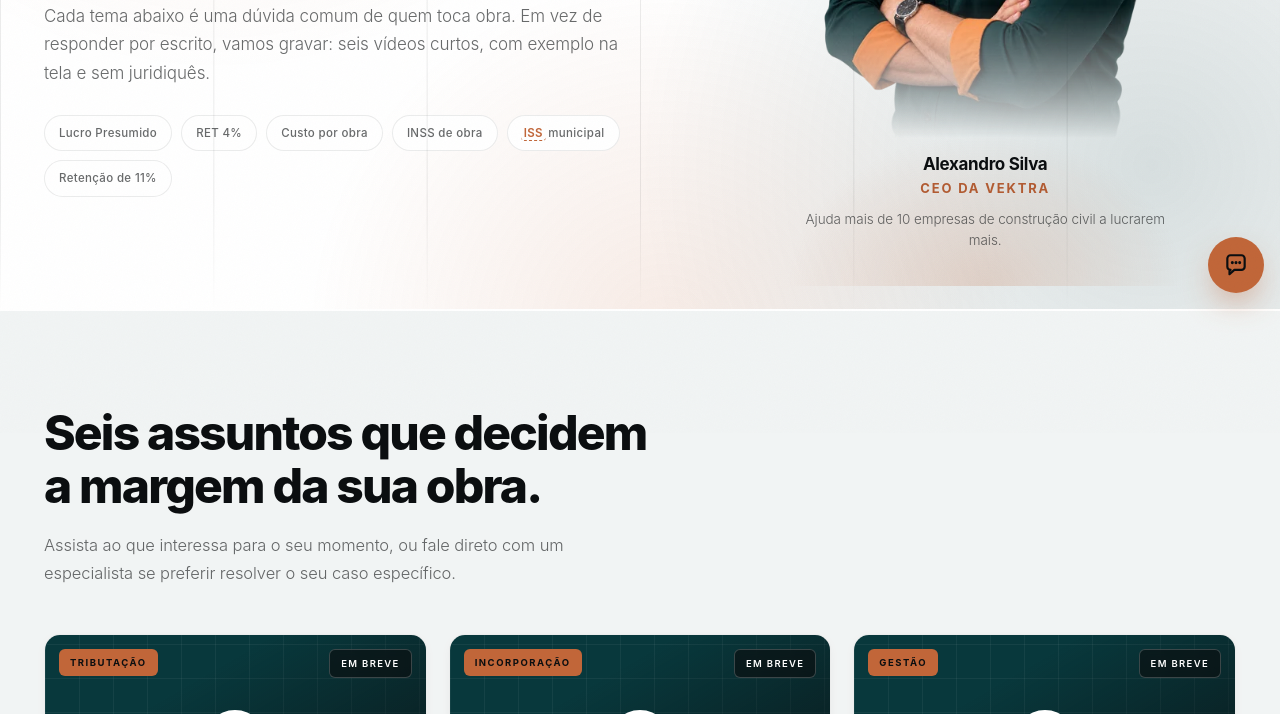
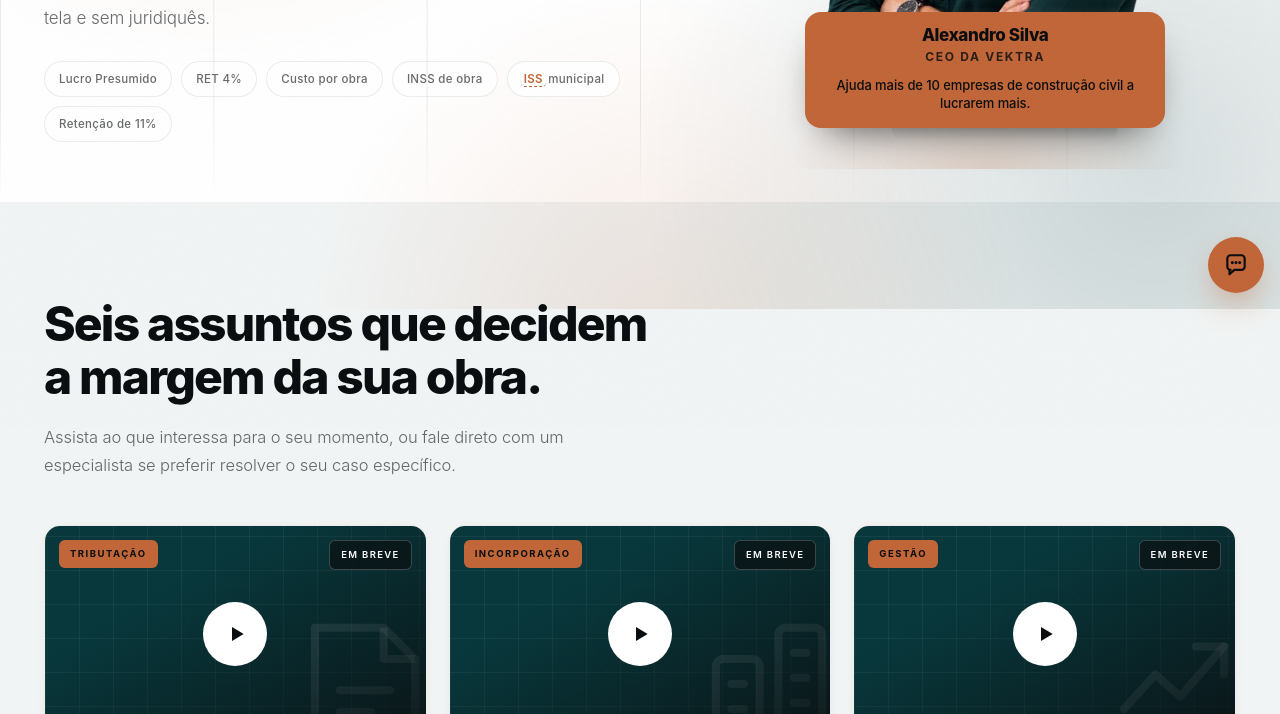
Before and after one commit to DimitriFergus/site-vektra, a plain HTML site: page servicos.html in a window 1280 px wide. Shown: the part 491-1205 px from the top of the page. Drawn offline with Linux system fonts and the light colour scheme.

Commit message:
Legenda da foto vira cartão laranja sobre a imagem
Antes ela ficava abaixo da foto, e no desktop exigia rolar para ler.
Agora é um cartão de fundo laranja com bordas arredondadas, sobreposto
à parte de baixo da foto: cobre parte da imagem de propósito.

- Texto em tom escuro sobre o laranja, com contraste 4,8 nos dois temas
- O cargo perde a regra do tema claro, que não faz mais sentido dentro
  do cartão
- Continua dentro do <figure>, então só aparece no desktop

Conferido no navegador: cartão dentro da área da foto e visível sem
rolar, em 1024 e 1440, nos dois temas.

Co-Authored-By: Claude Opus 5 (1M context) <noreply@anthropic.com>
Claude-Session: https://claude.ai/code/session_01P9bamZj2R9Hq4cBgMrhWXM

```diff
--- a/assets/css/components.css
+++ b/assets/css/components.css
@@ -383,23 +383,28 @@
   }
 }
 
-/* Legenda embaixo da foto: nome, cargo e a frase de autoridade.
-   Fica dentro do <figure>, então aparece e esconde junto com a foto. */
-.hero-foto-legenda{ margin-top:16px;text-align:center }
+/* Legenda sobre a foto: cartão laranja na parte de baixo, com bordas
+   arredondadas. Fica por cima da imagem de propósito, para o nome e a
+   frase aparecerem sem ninguém precisar rolar a página. */
+.hero-foto-legenda{
+  position:absolute;left:10px;right:10px;bottom:12px;
+  padding:13px 16px 15px;border-radius:16px;
+  background:var(--clay);color:var(--const-ink);
+  box-shadow:0 18px 40px -20px rgba(0,0,0,.75);
+  text-align:center;
+}
 .hero-foto-legenda b{
   display:block;
-  font-size:17px;font-weight:700;letter-spacing:-.02em;line-height:1.25;color:var(--text);
+  font-size:17px;font-weight:800;letter-spacing:-.02em;line-height:1.2;
 }
 .hero-foto-legenda span{
-  display:block;margin-top:3px;
-  font-size:13px;font-weight:700;letter-spacing:.14em;text-transform:uppercase;color:var(--clay);
+  display:block;margin-top:2px;
+  font-size:12px;font-weight:700;letter-spacing:.14em;text-transform:uppercase;
+  opacity:.82;
 }
-/* no tema claro o laranja da marca não alcança o contraste mínimo
-   nesse tamanho, então entra o tom mais escuro */
-[data-theme="light"] .hero-foto-legenda span{ color:var(--clay-forte) }
 .hero-foto-legenda small{
-  display:block;margin-top:10px;
-  font-size:13.5px;font-weight:300;line-height:1.55;color:var(--text-2);
+  display:block;margin-top:9px;
+  font-size:13px;font-weight:500;line-height:1.45;
 }
 
 @media (min-width:900px){
--- a/ficticio/assets/css/components.css
+++ b/ficticio/assets/css/components.css
@@ -383,23 +383,28 @@
   }
 }
 
-/* Legenda embaixo da foto: nome, cargo e a frase de autoridade.
-   Fica dentro do <figure>, então aparece e esconde junto com a foto. */
-.hero-foto-legenda{ margin-top:16px;text-align:center }
+/* Legenda sobre a foto: cartão laranja na parte de baixo, com bordas
+   arredondadas. Fica por cima da imagem de propósito, para o nome e a
+   frase aparecerem sem ninguém precisar rolar a página. */
+.hero-foto-legenda{
+  position:absolute;left:10px;right:10px;bottom:12px;
+  padding:13px 16px 15px;border-radius:16px;
+  background:var(--clay);color:var(--const-ink);
+  box-shadow:0 18px 40px -20px rgba(0,0,0,.75);
+  text-align:center;
+}
 .hero-foto-legenda b{
   display:block;
-  font-size:17px;font-weight:700;letter-spacing:-.02em;line-height:1.25;color:var(--text);
+  font-size:17px;font-weight:800;letter-spacing:-.02em;line-height:1.2;
 }
 .hero-foto-legenda span{
-  display:block;margin-top:3px;
-  font-size:13px;font-weight:700;letter-spacing:.14em;text-transform:uppercase;color:var(--clay);
+  display:block;margin-top:2px;
+  font-size:12px;font-weight:700;letter-spacing:.14em;text-transform:uppercase;
+  opacity:.82;
 }
-/* no tema claro o laranja da marca não alcança o contraste mínimo
-   nesse tamanho, então entra o tom mais escuro */
-[data-theme="light"] .hero-foto-legenda span{ color:var(--clay-forte) }
 .hero-foto-legenda small{
-  display:block;margin-top:10px;
-  font-size:13.5px;font-weight:300;line-height:1.55;color:var(--text-2);
+  display:block;margin-top:9px;
+  font-size:13px;font-weight:500;line-height:1.45;
 }
 
 @media (min-width:900px){
```
